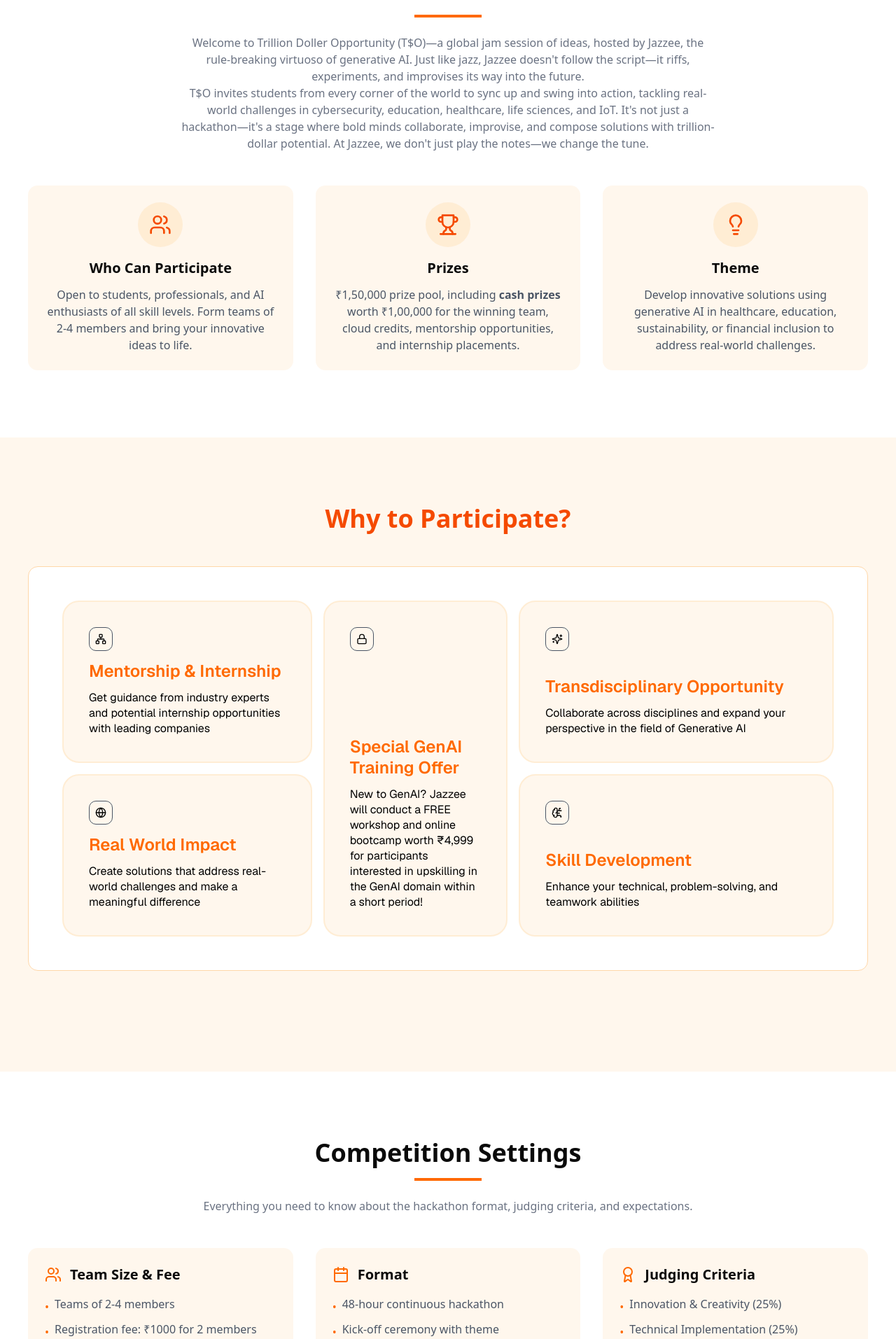
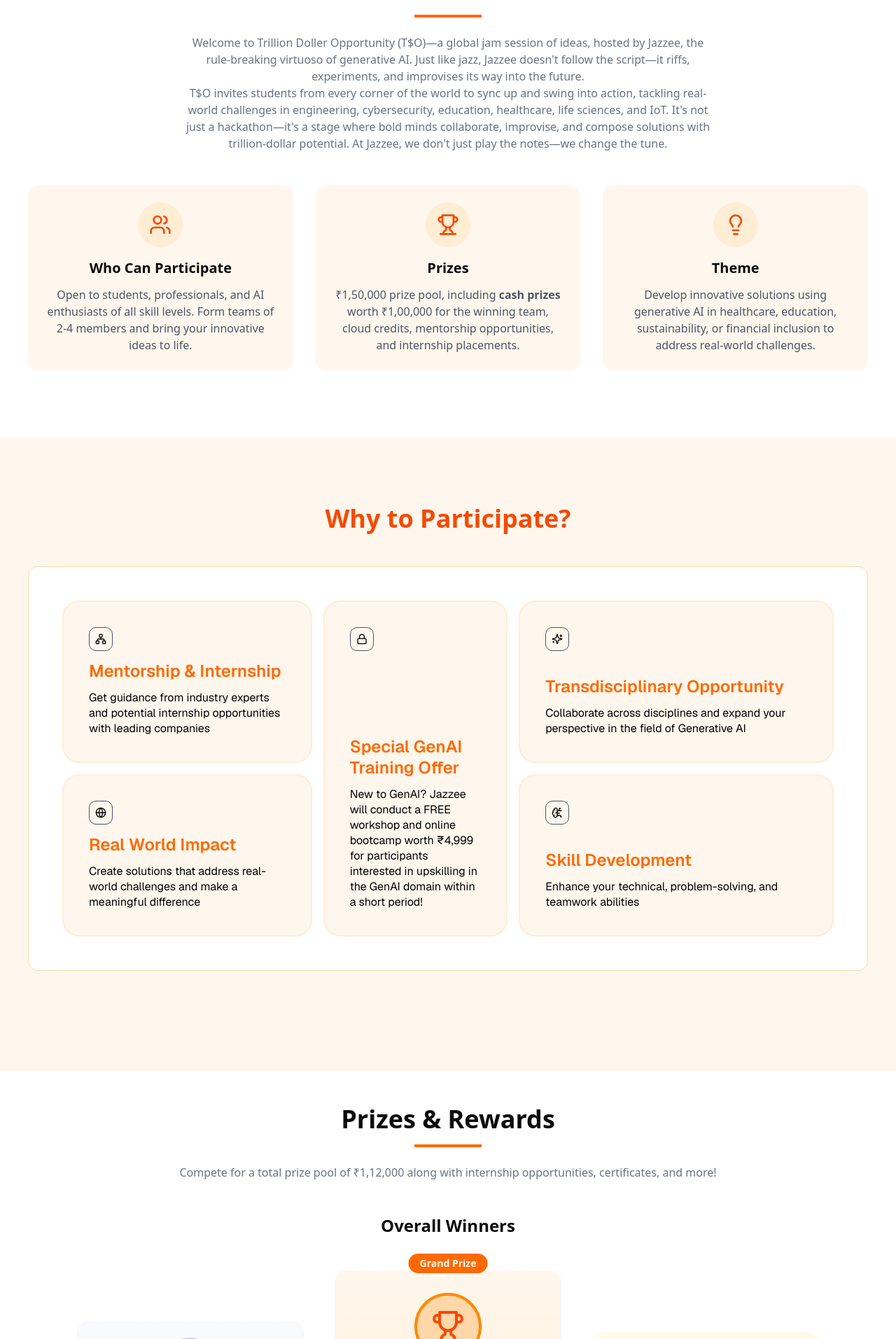
Before and after one commit to garunAMT/jazzee-hackathon, a Next.js app: page / in a window 1280 px wide. Shown: the part 867-2780 px from the top of the page at 70% size. Built offline with nearby package versions, Linux system fonts and the light colour scheme.

Commit message:
minor changes

```diff
--- a/app/page.tsx
+++ b/app/page.tsx
@@ -13,7 +13,7 @@
       <main className="flex-1">
         <Hero />
       </main>
-      <CompetitionSettings />
+      {/* <CompetitionSettings /> */}
       <Prizes />
       <Judges />
       <UseCases />
--- a/components/shared/Hero.tsx
+++ b/components/shared/Hero.tsx
@@ -83,7 +83,7 @@
               Welcome to Trillion Doller Opportunity (T$O)—a global jam session of ideas, hosted by Jazzee, the rule-breaking virtuoso of generative AI. Just like jazz, Jazzee doesn&apos;t follow the script—it riffs, experiments, and improvises its way into the future.
             </p>
             <p className="max-w-3xl mx-auto text-gray-500">
-              T$O invites students from every corner of the world to sync up and swing into action, tackling real-world challenges in cybersecurity, education, healthcare, life sciences, and IoT. It&apos;s not just a hackathon—it&apos;s a stage where bold minds collaborate, improvise, and compose solutions with trillion-dollar potential. At Jazzee, we don&apos;t just play the notes—we change the tune.
+              T$O invites students from every corner of the world to sync up and swing into action, tackling real-world challenges in engineering, cybersecurity, education, healthcare, life sciences, and IoT. It&apos;s not just a hackathon—it&apos;s a stage where bold minds collaborate, improvise, and compose solutions with trillion-dollar potential. At Jazzee, we don&apos;t just play the notes—we change the tune.
             </p>
           </div>
 
--- a/components/shared/Prizes.tsx
+++ b/components/shared/Prizes.tsx
@@ -8,7 +8,7 @@
           <h2 className="text-3xl md:text-4xl font-bold mb-4">Prizes & Rewards</h2>
           <div className="w-24 h-1 bg-orange-500 mx-auto mb-6"></div>
           <p className="max-w-3xl mx-auto text-gray-500">
-            Compete for a total prize pool of ₹1,00,000 along with internship opportunities, cloud credits, and more!
+            Compete for a total prize pool of ₹1,12,000 along with internship opportunities, certificates, and more!
           </p>
         </div>
 
```
